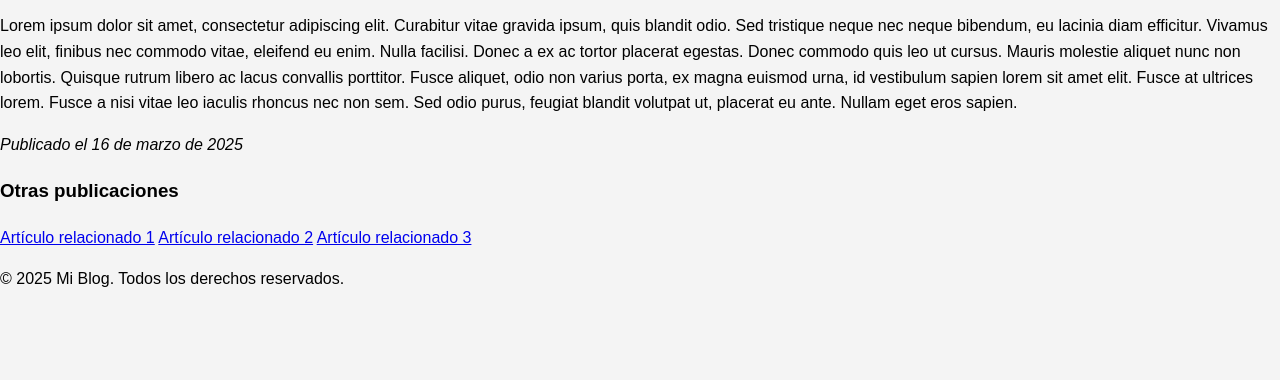
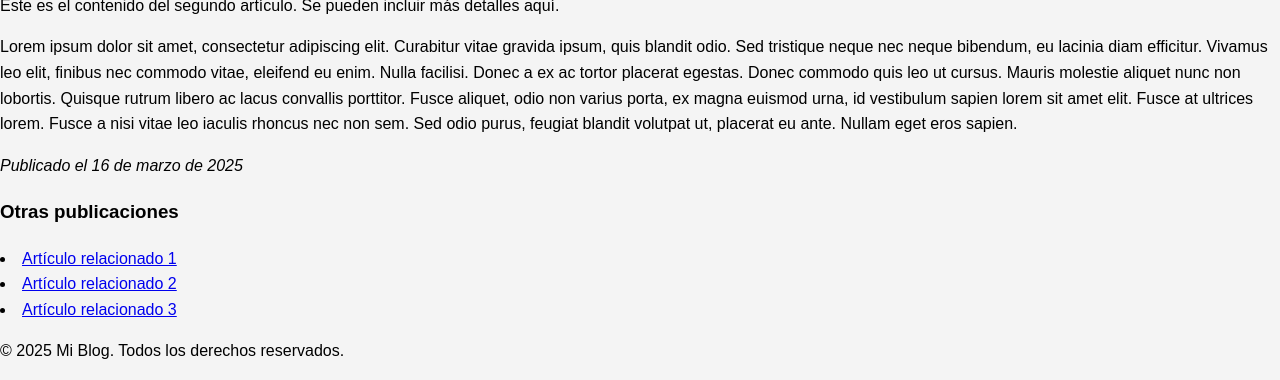
Before and after one commit to salvaveltri/semanticHTML, a plain HTML site: page index.html in a window 1280 px wide. Shown: the part 2216-2596 px from the top of the page. Before the commit the page ends 2524 px from the top, so only its background shows below. Drawn offline with Linux system fonts and the light colour scheme.

Commit message:
sume <article> , y <li>

```diff
--- a/index.html
+++ b/index.html
@@ -32,13 +32,13 @@
                 <p><em>Publicado el 17 de marzo de 2025</em></p>
             </COMPLETAR>
 
-            <COMPLETAR>
+            <article>
                 <h3>Título del Artículo 2</h3>
                 <img src="https://media.istockphoto.com/id/1222357475/vector/image-preview-icon-picture-placeholder-for-website-or-ui-ux-design-vector-illustration.jpg?s=612x612&w=0&k=20&c=KuCo-dRBYV7nz2gbk4J9w1WtTAgpTdznHu55W9FjimE=" alt="Imagen"/>
                 <p>Este es el contenido del segundo artículo. Se pueden incluir más detalles aquí.</p>
                 <p>Lorem ipsum dolor sit amet, consectetur adipiscing elit. Curabitur vitae gravida ipsum, quis blandit odio. Sed tristique neque nec neque bibendum, eu lacinia diam efficitur. Vivamus leo elit, finibus nec commodo vitae, eleifend eu enim. Nulla facilisi. Donec a ex ac tortor placerat egestas. Donec commodo quis leo ut cursus. Mauris molestie aliquet nunc non lobortis. Quisque rutrum libero ac lacus convallis porttitor. Fusce aliquet, odio non varius porta, ex magna euismod urna, id vestibulum sapien lorem sit amet elit. Fusce at ultrices lorem. Fusce a nisi vitae leo iaculis rhoncus nec non sem. Sed odio purus, feugiat blandit volutpat ut, placerat eu ante. Nullam eget eros sapien.</p>
                 <p><em>Publicado el 16 de marzo de 2025</em></p>
-            </COMPLETAR>
+            </article>
         </COMPLETAR>
 
         <COMPLETAR>
@@ -64,9 +64,9 @@
     <COMPLETAR>
         <h3>Otras publicaciones</h3>
         <COMPLETAR>
-            <COMPLETAR><a href="#">Artículo relacionado 1</a></COMPLETAR>
-            <COMPLETAR><a href="#">Artículo relacionado 2</a></COMPLETAR>
-            <COMPLETAR><a href="#">Artículo relacionado 3</a></COMPLETAR>
+            <li><a href="#">Artículo relacionado 1</a></li>
+            <li><a href="#">Artículo relacionado 2</a></li>
+            <li><a href="#">Artículo relacionado 3</a></li>
         </COMPLETAR>
     </COMPLETAR>
 
```
